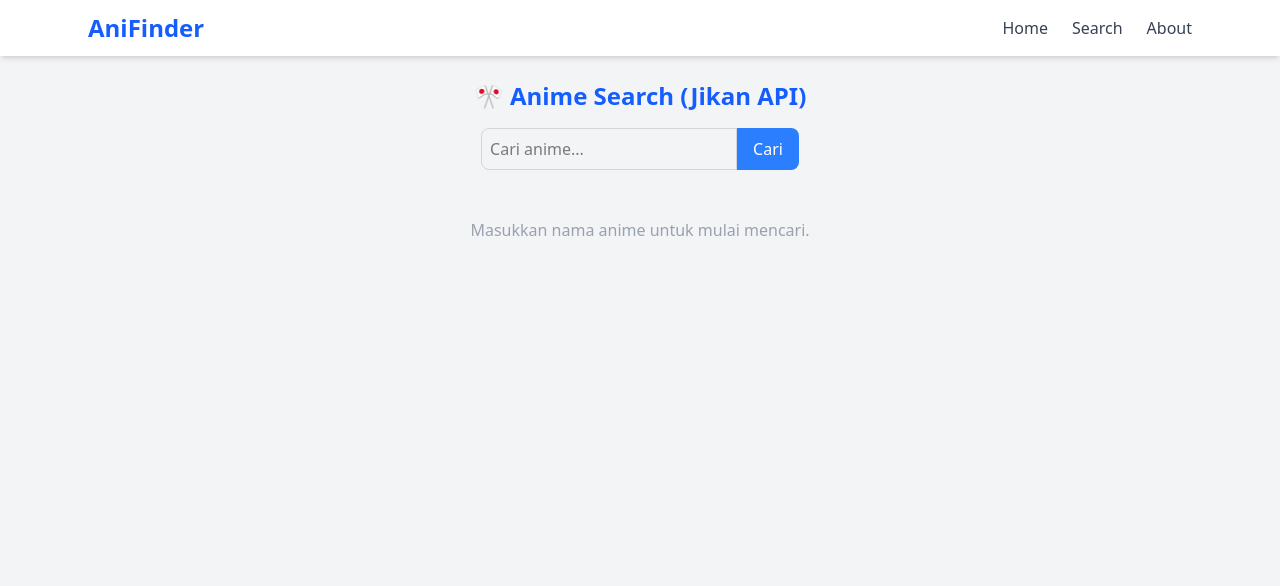
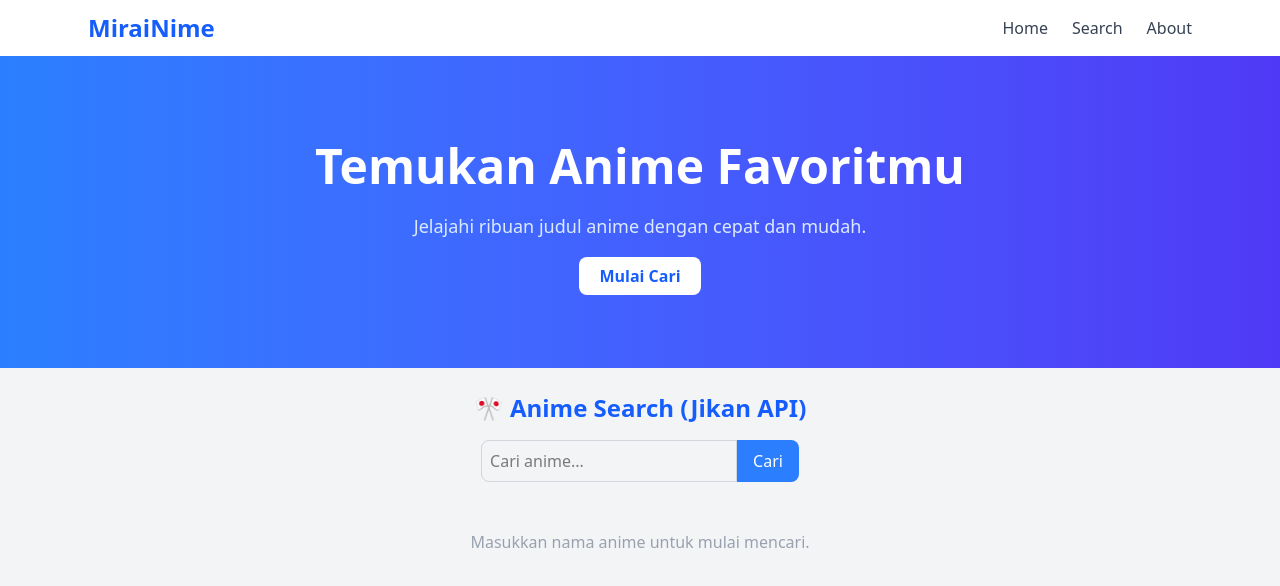
Before and after one commit to rizkicahyaa/mirai-nime, a React (Vite) app: page / in a window 1280 px wide. Shown: the top 586 px of the page. Built offline with nearby package versions, Linux system fonts and the light colour scheme.

Commit message:
feat: hero section component

```diff
--- a/src/App.tsx
+++ b/src/App.tsx
@@ -1,11 +1,13 @@
 import "./App.css";
 import Navbar from "./components/Navbar";
 import AnimeSearch from "./components/AnimeSearch";
+import HeroSection from "./components/HeroSection";
 
 function App() {
     return (
         <div className="min-h-screen bg-gray-100">
             <Navbar />
+            <HeroSection />
             <AnimeSearch />
         </div>
     );
--- /dev/null
+++ b/src/components/HeroSection.tsx
@@ -0,0 +1,19 @@
+import React from "react";
+
+const HeroSection: React.FC = () => {
+    return (
+        <section id="home" className="bg-gradient-to-r from-blue-500 to-indigo-600 text-white py-20 px-6">
+            <div className="max-w-5xl text-center mx-auto flex flex-col md:flex-row items-center justify-between gap-10">
+                <div className="flex-1">
+                    <h1 className="text-4xl md:text-5xl font-bold mb-4 leading-tight">Temukan Anime Favoritmu</h1>
+                    <p className="text-lg text-blue-100 mb-6">Jelajahi ribuan judul anime dengan cepat dan mudah.</p>
+                    <a href="#search" className="bg-white text-blue-600 font-semibold px-5 py-2 rounded-lg hover:bg-gray-100 transition">
+                        Mulai Cari
+                    </a>
+                </div>
+            </div>
+        </section>
+    );
+};
+
+export default HeroSection;
--- a/src/components/Navbar.tsx
+++ b/src/components/Navbar.tsx
@@ -4,7 +4,7 @@ const Navbar: React.FC = () => {
     return (
         <nav className="bg-white shadow-md">
             <div className="max-w-6xl mx-auto px-6 py-3 flex justify-between items-center">
-                <h1 className="text-2xl font-bold text-blue-600">AniFinder</h1>
+                <h1 className="text-2xl font-bold text-blue-600">MiraiNime</h1>
                 <ul className="hidden md:flex space-x-6 text-gray-700 font-medium">
                     <li>
                         <a href="#home" className="hover:text-blue-500">
```
